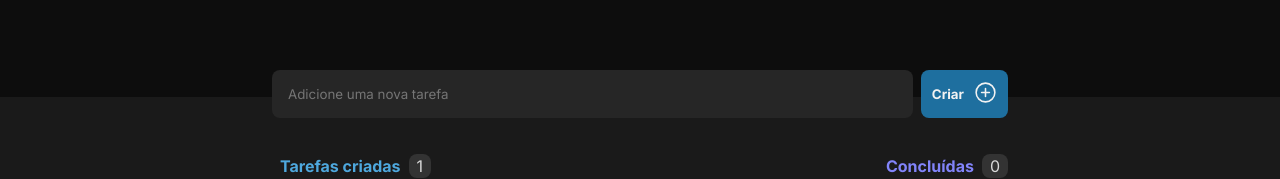
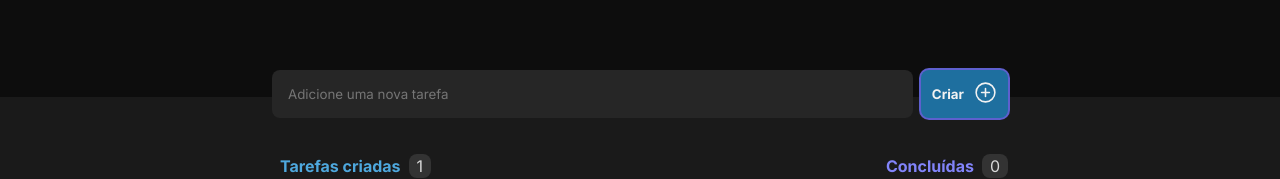
Before and after one commit to leandroaroberto/todo-list, a React (Vite) app: page / in a window 1280 px wide. Both pictures are taken after typing "Sample" into the empty fields and a click on the button "Criar". Shown: the part 175-354 px from the top of the page. Built offline with nearby package versions, Linux system fonts and the light colour scheme; the HTML template or start-up script is replaced by a standard one.

Commit message:
minor css fixes

```diff
--- a/src/components/Tasks/NewTask.module.css
+++ b/src/components/Tasks/NewTask.module.css
@@ -24,6 +24,10 @@ main {
     font-family:  Inter, sans-serif;
 }
 
+.container input:focus {
+    color: var(--gray-100);
+}
+
 .container button {
     width: 90px;
     background: var(--blue-dark);
--- a/src/global.css
+++ b/src/global.css
@@ -21,6 +21,11 @@
     --danger: #E25858;
   }
 
+  :focus {
+    outline: transparent;
+    box-shadow: 0 0 0 2px var(--purple-dark);
+  }
+
   html,body {
     height: 100%;
     margin: 0;
```
